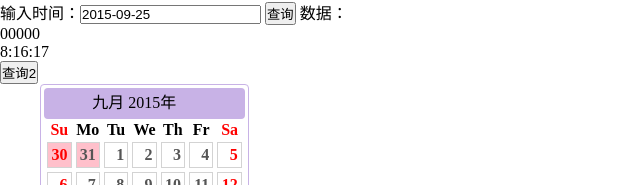
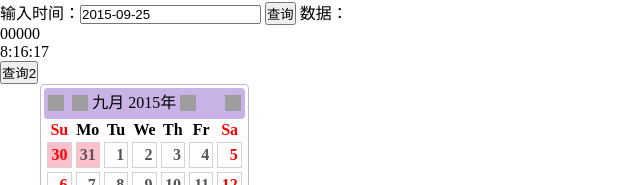
Before and after one commit to yinsang/personal, a plain HTML site: page datePicker/index.html in a window 1280 px wide. Shown: the top 185 px of the page, without its empty margins (0-640 px from the left). Drawn offline with Linux system fonts and the light colour scheme; grey boxes are pictures that could not be loaded.

Commit message:
Update privateDataPicker.css

```diff
--- a/datePicker/css/privateDataPicker.css
+++ b/datePicker/css/privateDataPicker.css
@@ -9,7 +9,7 @@ tbody tr td a:hover{border:1px solid rgb(200,178,230);color:#212121;}
 .header{padding:0.2em 0;background:rgb(200,178,230);border-radius: 4px;}
 .header a{width:1.5em;height:1.5em;position: relative;border-radius: 4px;}
 .header a:hover{background:#dadada;border-color:#999;}
-.icon{width:16px;height:16px;position: absolute;left:50%;top:50%;margin:-8px 0 0 -8px;display:block;background: url(../img/ui-icons_454545_256x240.png);}
+.icon{width:16px;height:16px;position: absolute;left:50%;top:50%;margin:-8px 0 0 -8px;display:block;background: url(http://pan.baidu.com/s/1jG4HWge/webImg/ui-icons_454545_256x240.png);}
 .preButton,.nextButton{vertical-align: middle}
 .preButton span{background-position:  -80px -192px;}
 .nextButton span{background-position:  -48px -192px;}
```
